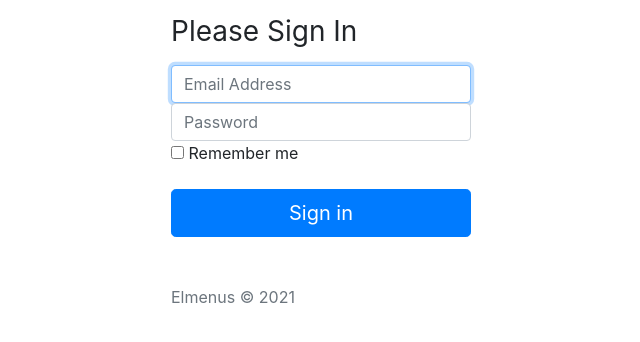
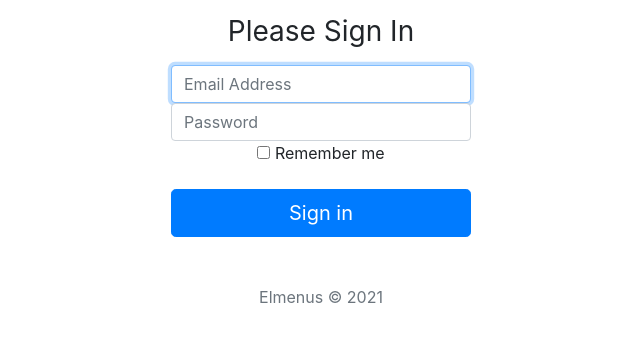
Before and after one commit to ahmedmagdyorabi/admin-Panel, an Angular app: page /Login in a window 1280 px wide. Shown: the top 342 px of the page, without its empty margins (319-959 px from the left). Built offline with nearby package versions, Linux system fonts and the light colour scheme.

Commit message:
signin edit

```diff
--- a/src/app/Components/login/login.component.html
+++ b/src/app/Components/login/login.component.html
@@ -1,4 +1,4 @@
-<form class="form-signin" style="width: 100%; max-width: 330px; padding: 15px; margin: auto;">
+<form class="form-signin" style="width: 100%; max-width: 330px; padding: 15px; margin: auto; text-align: center;">
 
   <h1 class="h3 mb-3 font-weight-normal">Please Sign In</h1>
   <label for="inputEmail" class="sr-only">Email Address</label>
```
